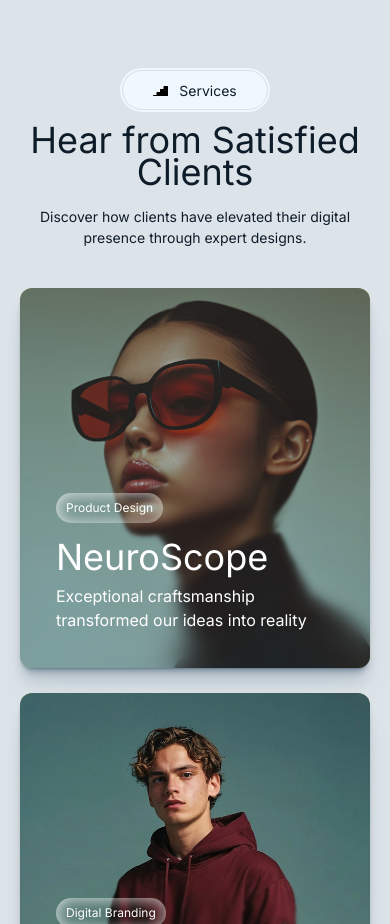
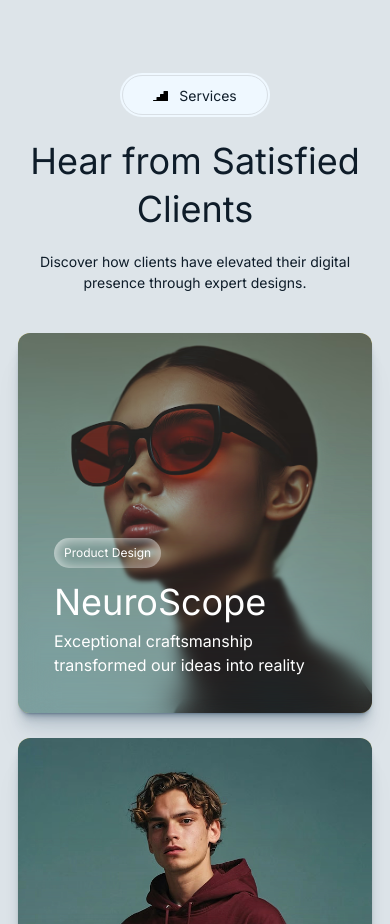
Before and after one commit to ask0ldd/FolioV2, a React (Vite) app: page / in a window 390 px wide. Shown: the part 9180-10104 px from the top of the page. Built offline with nearby package versions, Linux system fonts and the light colour scheme.

Commit message:
*edit* front / happy clients section : responsiveness improved

```diff
--- a/src/pages/app/sections/HappyClients.tsx
+++ b/src/pages/app/sections/HappyClients.tsx
@@ -12,7 +12,7 @@ import avatar4 from '../../../assets/avatars/avatar4.png'
 
 export default function HappyClients(){
     return(
-        <section className='flex flex-col w-full items-center py-[70px] md:py-[100px] px-[20px] bg-[#dde4e9]'>
+        <section className='flex flex-col w-full items-center bg-[#dde4e9] px-[18px] md:px-[40px] xl:px-[80px] py-[75px] md:py-[100px]'>
             <div className='flex px-[2px] py-[2px] bg-[#EFF8FF] rounded-full'>
                 <span className='flex flex-row gap-x-[10px] text-[14px] justify-center items-center h-[40px] bg-[#EFF8FF] border-1 border-[#D8DFE5] px-[30px] rounded-full'>
                     <svg viewBox="0 0 256 256" width={16} height={16} style={{transform:'translateY(1px)'}} focusable="false" color="#0e1c29">
@@ -23,7 +23,7 @@ export default function HappyClients(){
                     Services
                 </span>
             </div>
-            <h2 className='dm-sans text-[36px] leading-[2rem] text-center md:text-[44px] xl:text-[56px] mt-[12px] md:mt-[28px]'>Hear from Satisfied Clients</h2>
+            <h2 className='dm-sans text-[36px] leading-[3rem] text-center md:text-[44px] xl:text-[56px] mt-[20px] md:mt-[28px]'>Hear from Satisfied Clients</h2>
             <span className='text-[14px] md:text-[16px] mt-[18px] md:mt-[24px] text-center'>Discover how clients have elevated their digital presence through expert designs.</span>
 
             <div className='flex flex-col md:flex-row md:flex-wrap gap-[25px] w-full max-w-[1200px] mt-[40px]'>
```
